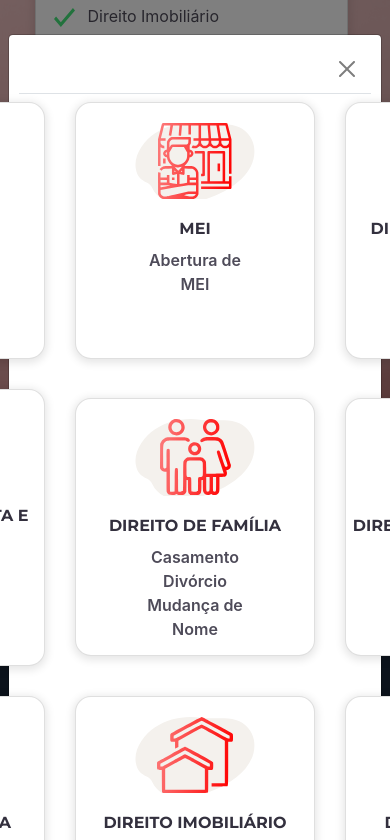
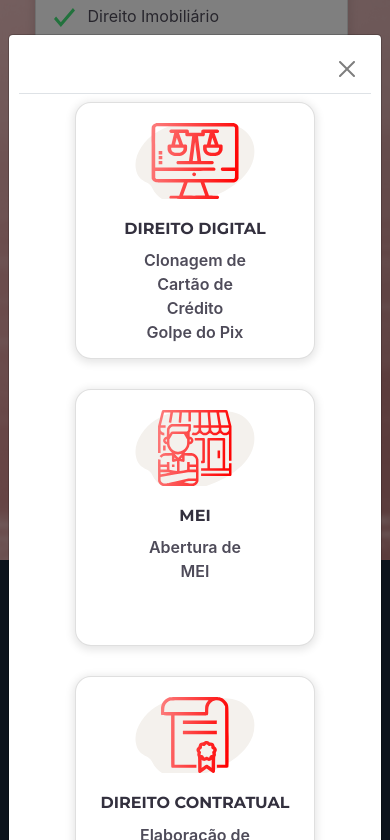
Before and after one commit to logosDevGit/bonuz-caju, a plain HTML site: page index.html in a window 390 px wide. Both pictures are taken after a click on the link "Veja os benefícios do plano familiar básico". Shown: the part 5756-6596 px from the top of the page. Drawn offline with nearby package versions, Linux system fonts and the light colour scheme.

Commit message:
card to mobile

```diff
--- a/styles.css
+++ b/styles.css
@@ -426,6 +426,15 @@ footer .termos, footer .termos a {
 
 @media all and (max-width: 1200px) {
 
+    .modal .cards-grid {
+        display: grid;
+        justify-content: center;
+        align-items: center;
+        grid-template-columns: repeat(1, 240px);
+        gap: 30px;
+    }
+
+
     h1 {
         font-size: 28px;
     }
```
